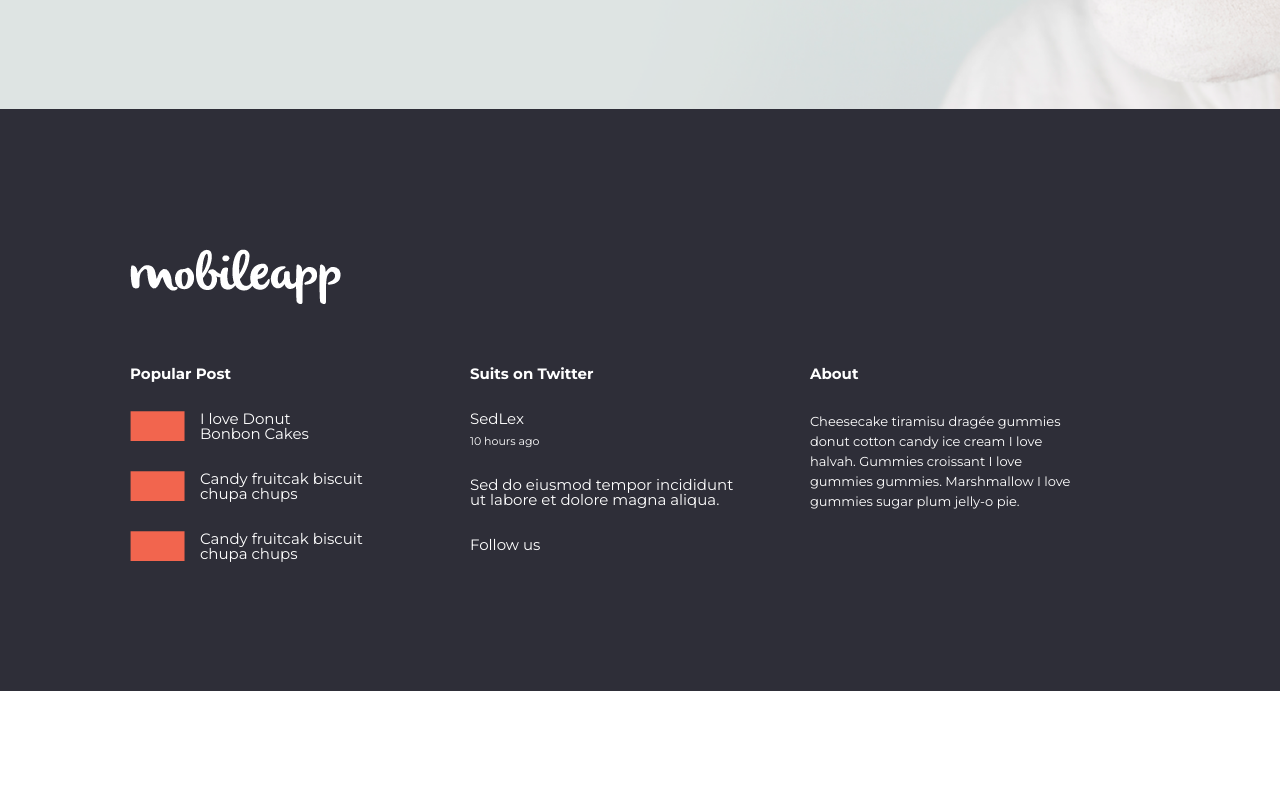
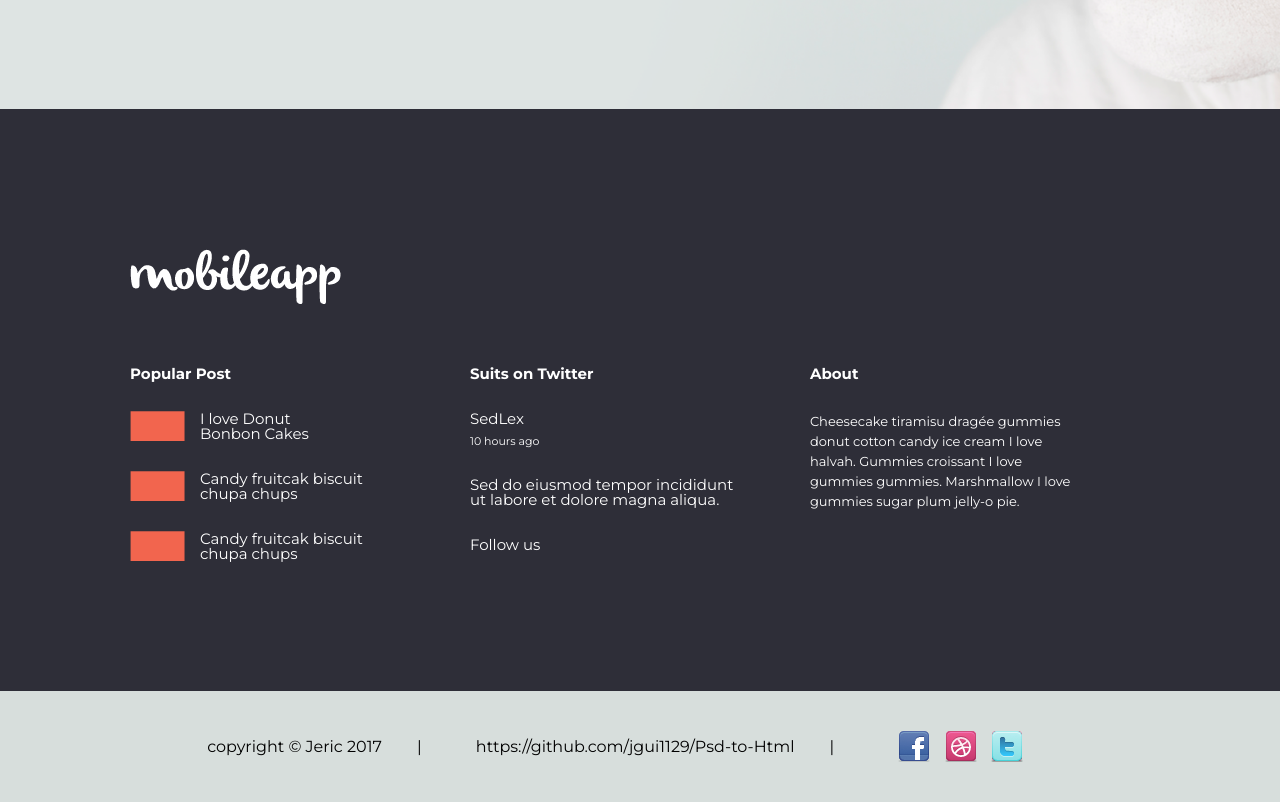
Before and after one commit to jgui1129/Psd-to-Html, a plain HTML site: page app/index.html in a window 1280 px wide. Shown: the part 2133-2935 px from the top of the page. Before the commit the page ends 2824 px from the top, so only its background shows below. Drawn offline with Linux system fonts and the light colour scheme.

Commit message:
completed copyright section

```diff
--- /dev/null
+++ b/app/assets/scss/partials/_copyright.scss
@@ -0,0 +1,26 @@
+#copyright {
+    background: #d7dedc;
+    .container {
+        text-align: center;
+    }
+    .inline {
+        display: inline-block;
+        vertical-align: middle;
+        padding-right: 50px;
+    }
+    .inline:nth-child(1):after,
+    .inline:nth-child(2):after {
+        content: "|";
+        margin-left: 35px;
+    }
+    img {
+        vertical-align: top;
+        margin-top: 0;
+        margin-left: 10px;
+        transition: .1s;
+        cursor: pointer;
+    }
+    img:hover {
+        transform: rotate(-5deg);
+    }
+}
--- a/app/assets/scss/styles.scss
+++ b/app/assets/scss/styles.scss
@@ -6,3 +6,4 @@
 @import 'partials/app-features';
 @import 'partials/additional-details';
 @import 'partials/footer.scss';
+@import 'partials/copyright.scss';
--- a/app/index.html
+++ b/app/index.html
@@ -124,6 +124,20 @@
         </div>
     </footer>
 
+    <section id="copyright">
+        <div class="container">
+
+            <div class="inline">copyright © Jeric 2017</div>
+            <div class="inline">https://github.com/jgui1129/Psd-to-Html</div>
+            <div class="inline">
+                <a href="#"><img src="assets/img/icon-facebook.png"></a>
+                <a href="#"><img src="assets/img/icon-dribble.png"></a>
+                <a href="#"><img src="assets/img/icon-twitter.png"></a>
+            </div>
+
+        </div>
+    </section>
+
 
 </body>
 </html>
```
Also changed, not shown: app/assets/css/styles.css.
